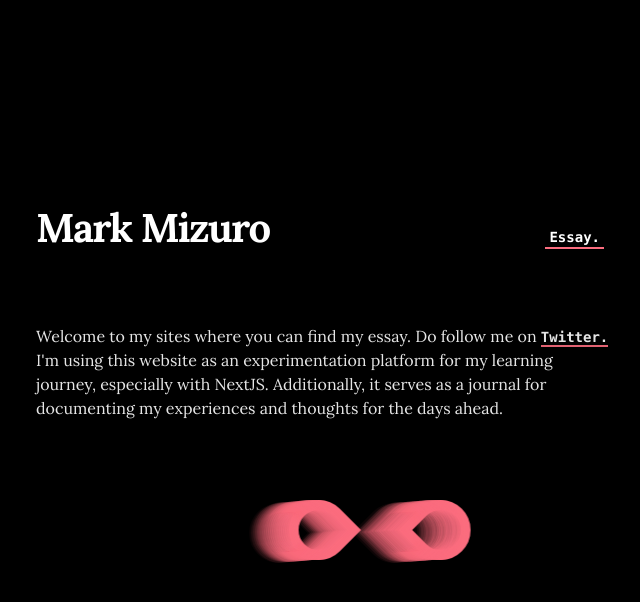
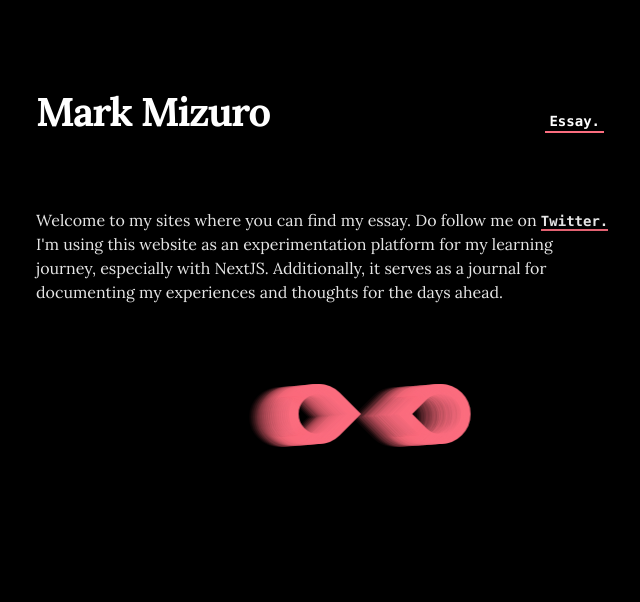
Before and after one commit to ooo11/markmizuro, a Next.js app: page / in a window 1280 px wide. Shown: the top 602 px of the page, without its empty margins (324-964 px from the left). Built offline with nearby package versions, Linux system fonts and the light colour scheme.

Commit message:
Update styles.module.css

```diff
--- a/pages/styles.module.css
+++ b/pages/styles.module.css
@@ -179,10 +179,3 @@
       transform: translateX(123px);
     }
   }
-
-  html {
-    background: black;
-    display: grid;
-    place-items: center;
-    height: 100vh;
-  }
```
